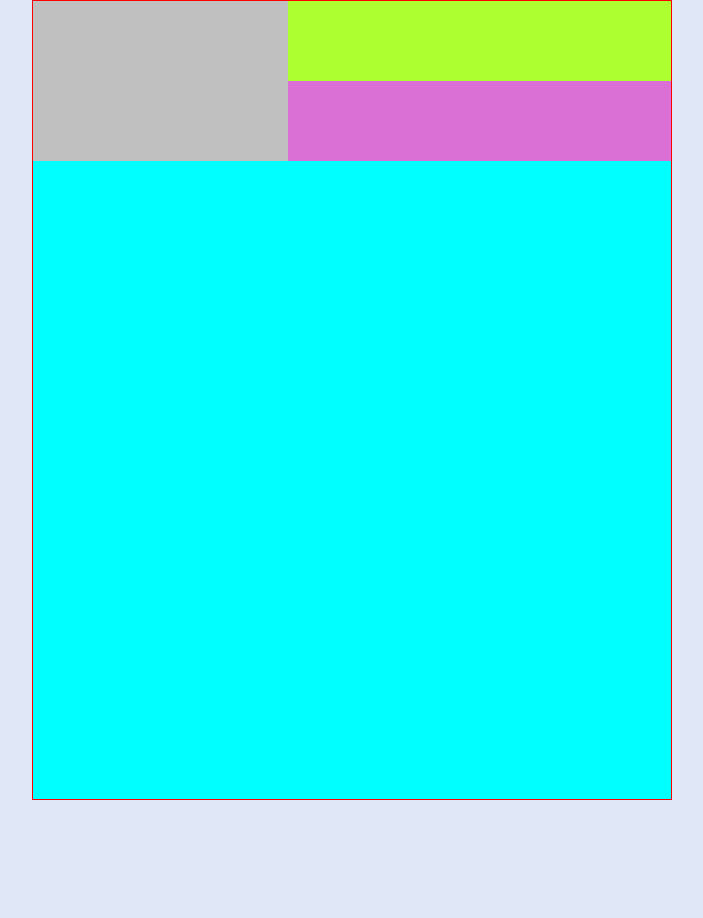
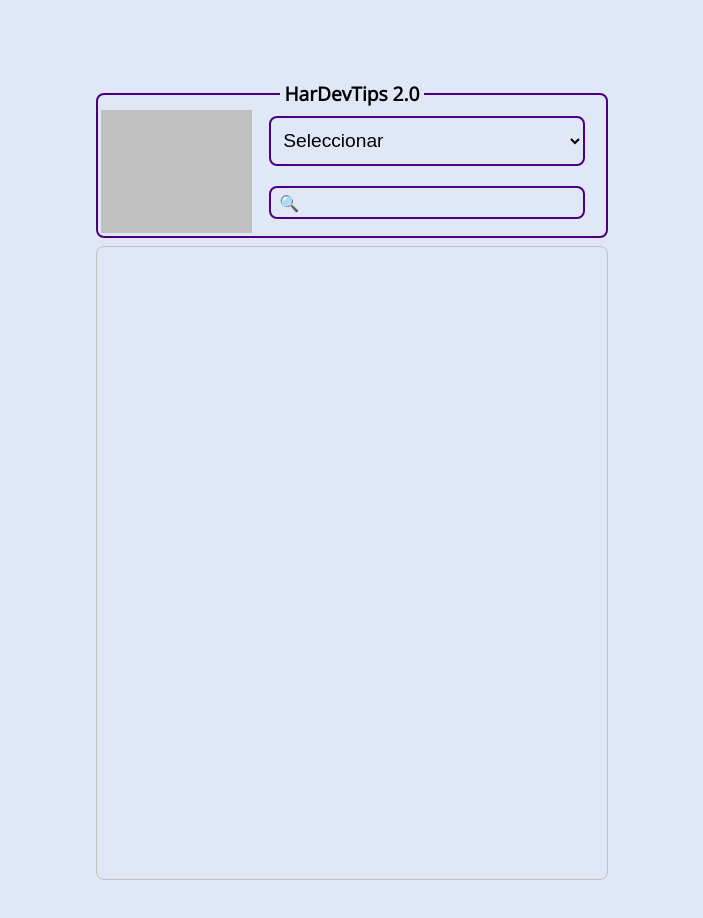
Before and after one commit to HarDevKoder/BuscaTips_2, a plain HTML site: page index.html in a window 1280 px wide. Shown: the whole page, without its empty margins (288-991 px from the left). Before the commit the page ends 800 px from the top, so only its background shows below. Drawn offline with Linux system fonts and the light colour scheme.

Commit message:
Arreglo defectos de maquetacion de controles

```diff
--- a/css/style.css
+++ b/css/style.css
@@ -1,4 +1,4 @@
-*{
+* {
   padding: 0;
   margin: 0;
   box-sizing: border-box;
@@ -20,45 +20,107 @@
 }
 
 .contenedorGeneral {
-  width: 50%;
+  width: 40%;
+  max-width: 50%;
   height: 100vh;
-  margin: auto;
-  border: 1px solid red;
+  min-height: 100%;
+  margin: 5rem auto;
   display: flex;
   flex-direction: column;
+  gap: 0.5rem;
 }
 
-.contenedorCabecera {
-  background: yellow;
+fieldset {
+  margin: 0;
+  padding: 0;
+  display: flex;
+  width: 100%;
   height: 20%;
-  display: flex;
+  border-radius: 0.5rem;
+  border: 2px solid indigo;
+  padding: 0.2rem;
+}
+
+legend {
+  margin: 0;
+  padding: 0 0.3rem;
+  text-align: center;
+  cursor: pointer;
+  font-size: 1.2em;
+  color: black;
+  font-weight: 600;
 }
 
 .contenedorLogo {
-  width: 40%;
+  width: 30%;
   background: silver;
 }
 
 .contenedorControles {
-  width: 60%;
-  background: green;
+  width: 70%;
   display: flex;
   flex-direction: column;
+  align-items: center;
 }
 
-.contenedorSelect {
+.controles {
   height: 50%;
-  background: greenyellow;
+  width: 90%;
+  display: flex;
+  justify-content: center;
+  align-items: center;
 }
 
-.contenedorBusqueda {
-  height: 50%;
-  background: orchid;
+.contenedorAuxiliarBusqueda {
+  width: 100%;
+  border: 0.15rem solid indigo;
+  border-radius: 0.5rem;
+  display: flex;
+  align-items: center;
+  gap: 0.5rem;
+  padding: 0.2rem 0.5rem;
+}
+
+.selectorCategorias {
+  width: 100%;
+  height: 80%;
+  border: 0.15rem solid indigo;
+  border-radius: 0.5rem;
+  background: #e0e8f8;
+  padding: 0.2rem 0.5rem;
+  cursor: pointer;
+  font-size: 1.2em;
+  color: black;
+  font-weight: 500;
+  outline: none;
+  box-shadow: none;
+}
+
+select:focus {
+  outline: none;
+  box-shadow: none;
+}
+
+.inputBusqueda {
+  width: 100%;
+  height: 100%;
+  font-size: 1.2em;
+  border: none;
+  background: #e0e8f8;
+  display: flex;
+  align-items: center;
+}
+
+.inputBusqueda:focus {
+  outline: none;
+  box-shadow: none;
 }
 
 .contenedorResultados {
-  background: cyan;
+  border: 0.1rem solid silver;
   height: 80%;
+  background: transparent;
+  border-radius: 0.5rem;
 }
 
 /* ------------------------------------- */
@@ -66,18 +128,17 @@
 /* ------------------------------------- */
 /* Tablet
 /* ------------------------------------- */
-@media (max-width: 959px) {
-  /* estilos para dispositivos con anchura de pantalla <= 959 píxeles */
-}
+/* @media (max-width: 959px) {
 
+} */
 
 /* ------------------------------------- */
 /* Celular
 /* ------------------------------------- */
 @media (max-width: 479px) {
-  /* estilos para dispositivos con anchura de pantalla <= 479 píxeles */
   .contenedorGeneral {
     width: 95%;
+    min-width: 95%;
     margin: 5px auto;
   }
 }
--- a/index.html
+++ b/index.html
@@ -5,7 +5,7 @@
   <meta charset="UTF-8">
   <meta name="viewport" content="width=device-width, initial-scale=1.0">
   <title>Busca Tips 2</title>
-  <link rel="stylesheet" href="css/style.css">
+  <link rel="stylesheet" href="css/style.css?v=1">
   <link rel="shortcut icon" href="imagenes/Favicons/brackets.png" type="image/x-icon">
   <link rel="manifest" href="manifest.json">
 </head>
@@ -14,19 +14,32 @@
 
   <div class="contenedorGeneral">
 
-    <div class="contenedorCabecera">
-
+    <fieldset>
+      <legend>HarDevTips 2.0</legend>
       <div class="contenedorLogo"></div>
       <div class="contenedorControles">
+        <div class="controles">
+          <select class="selectorCategorias" id="">
+            <option value="">Seleccionar</option>
+            <option value="">Sistemas</option>
+            <option value="">Algoritmos</option>
+            <option value="">Código Reutilizable </option>
+            <option value="">Git</option>
+            <option value="">Css</option>
+            <option value="">JavaScript</option>
+          </select>
+        </div>
+        <div class="controles">
+          <div class="contenedorAuxiliarBusqueda">
+            <span class="lupa">&#128269;</span>
+            <input type="search" class="inputBusqueda" id="">
+          </div>
+        </div>
+      </div>
+    </fieldset>
 
-        <div class="contenedorSelect"></div>
-        <div class="contenedorBusqueda"></div>
-
-      </div>
-
+    <div class="contenedorResultados">
     </div>
-
-    <div class="contenedorResultados"></div>
 
   </div>
 
```
